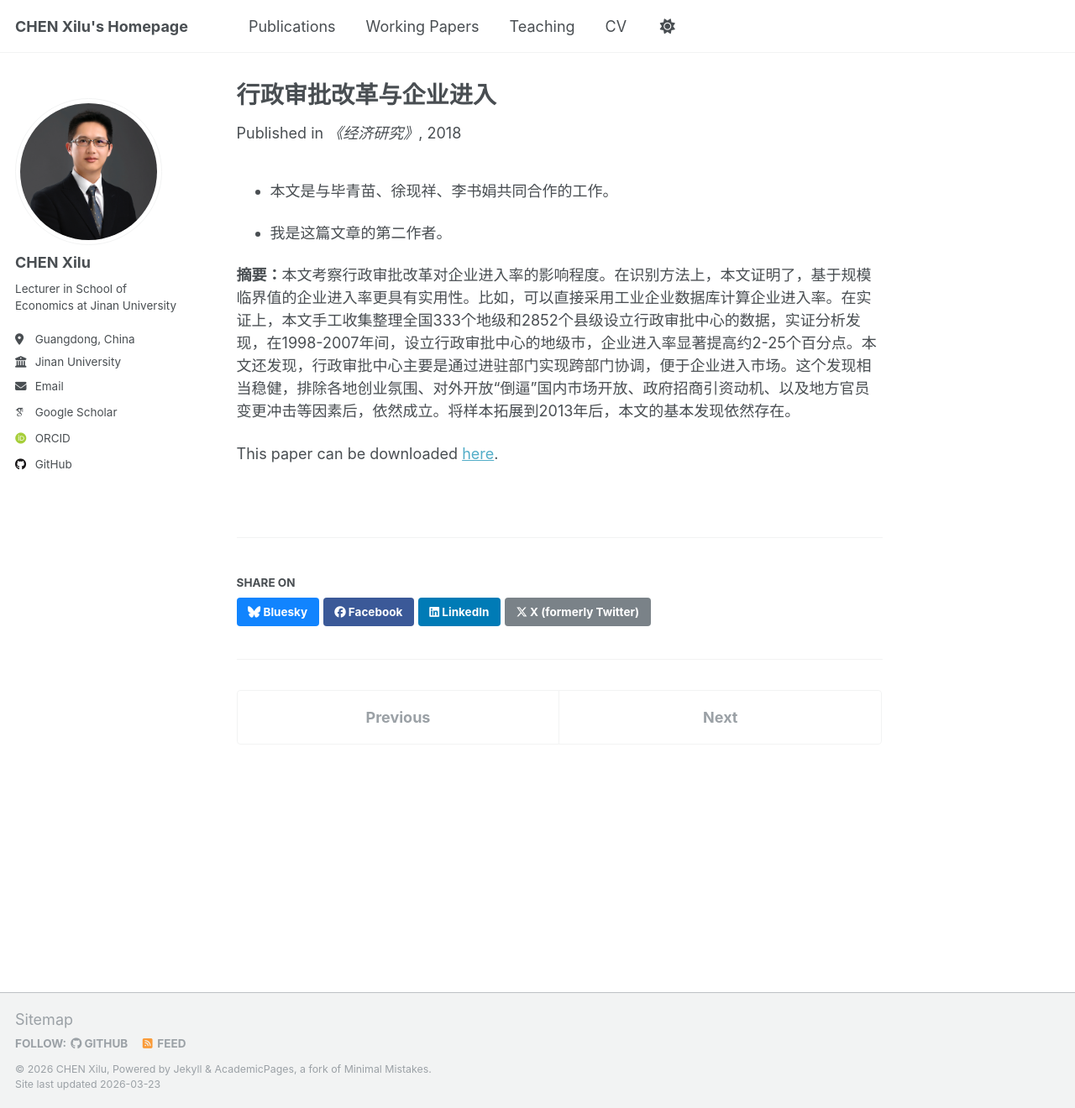
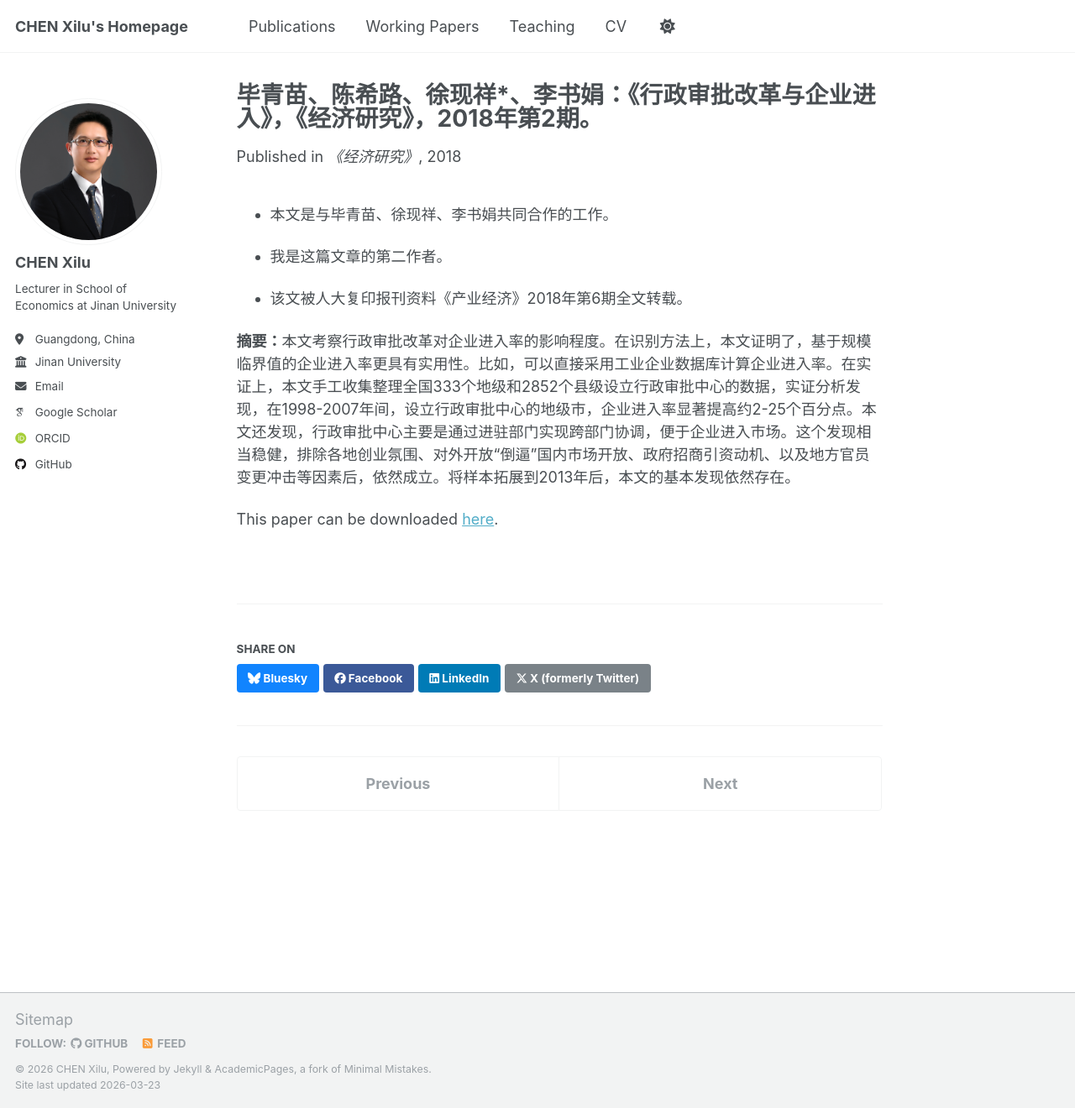
Before and after one commit to Xilu-CHEN/xilu-chen.github.io, a Jekyll site: the page built from _publications/JJYJ2018.md, in a window 1280 px wide and 1320 px high. Shown: the whole window at 84% size. Built offline with Jekyll 4.4.1, drawn with Linux system fonts in a browser that asks for light colours; some web fonts are replaced; a script that is not in the unit is left out.

Commit message:
Update JJYJ2018.md

```diff
--- a/_publications/JJYJ2018.md
+++ b/_publications/JJYJ2018.md
@@ -1,5 +1,5 @@
 ---
-title: "行政审批改革与企业进入"
+title: "毕青苗、陈希路、徐现祥*、李书娟：《行政审批改革与企业进入》，《经济研究》，2018年第2期。"
 collection: publications
 category: chinese
 permalink: /publication/JJYJ2018
@@ -13,6 +13,8 @@ paperurl: 'http://xilu-chen.github.io/files/publications/JJYJ2018.pdf'
 
 * 我是这篇文章的第二作者。
 
+* 该文被人大复印报刊资料《产业经济》2018年第6期全文转载。
+
 **摘要：**本文考察行政审批改革对企业进入率的影响程度。在识别方法上，本文证明了，基于规模临界值的企业进入率更具有实用性。比如，可以直接采用工业企业数据库计算企业进入率。在实证上，本文手工收集整理全国333个地级和2852个县级设立行政审批中心的数据，实证分析发现，在1998-2007年间，设立行政审批中心的地级市，企业进入率显著提高约2-25个百分点。本文还发现，行政审批中心主要是通过进驻部门实现跨部门协调，便于企业进入市场。这个发现相当稳健，排除各地创业氛围、对外开放“倒逼”国内市场开放、政府招商引资动机、以及地方官员变更冲击等因素后，依然成立。将样本拓展到2013年后，本文的基本发现依然存在。
 
 This paper can be downloaded [here](http://xilu-chen.github.io/files/publications/JJYJ2018.pdf){:target="_blank"}.
```
